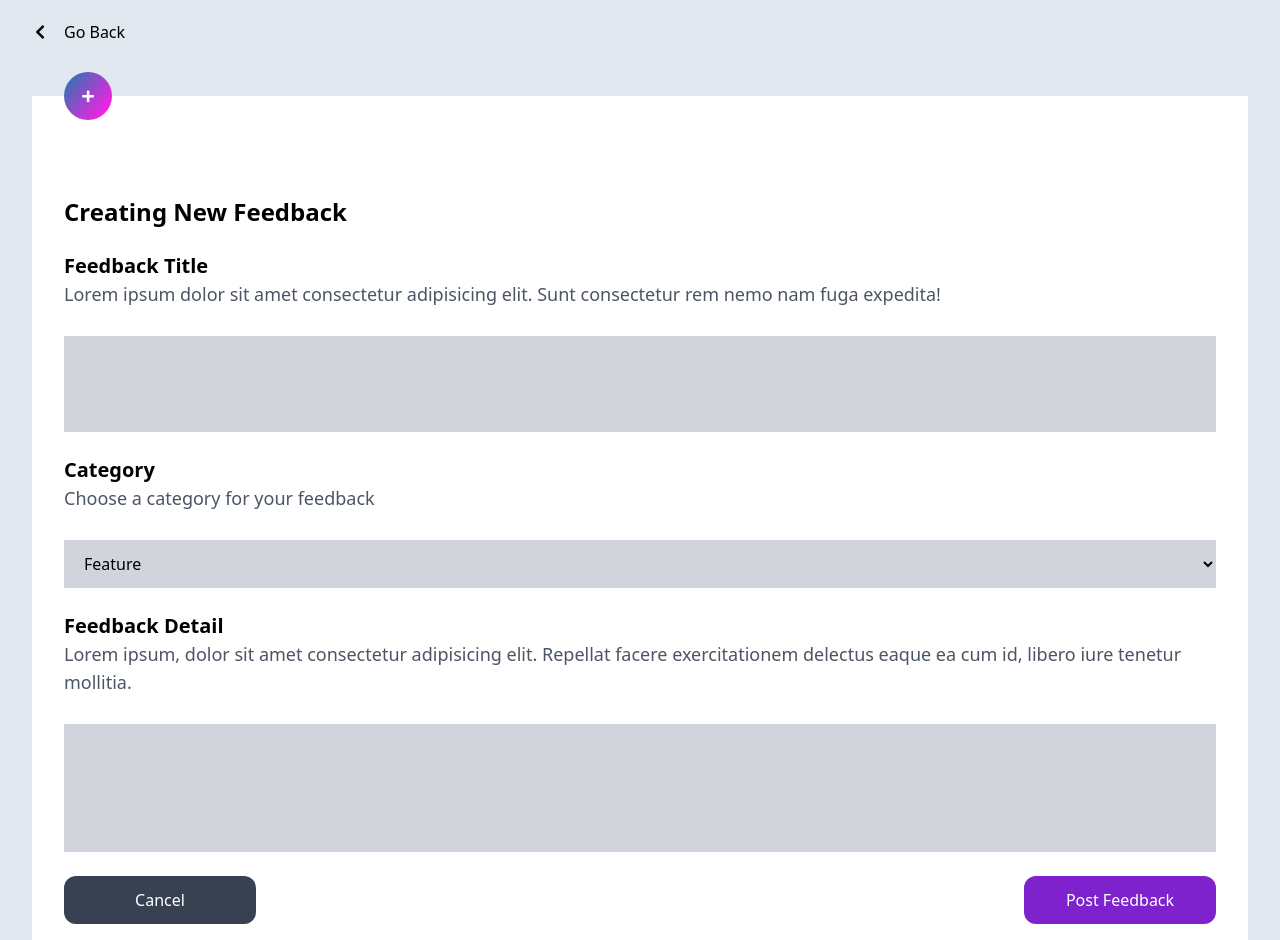
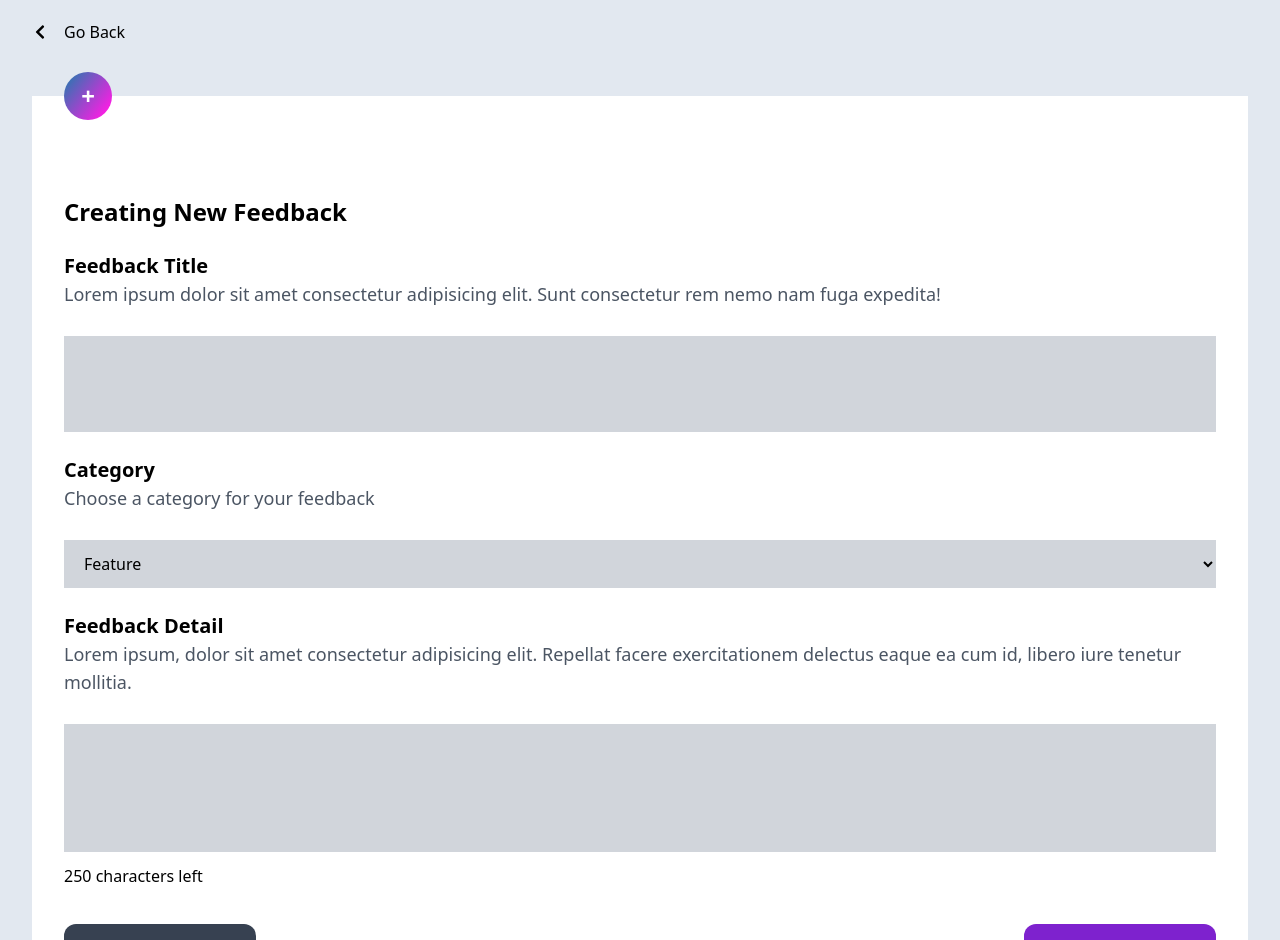
Before and after one commit to JulioFuentes2021/feedback-app, a React (Vite) app: page /add in a window 1280 px wide. Shown: the top 940 px of the page. Built offline with nearby package versions, Linux system fonts and the light colour scheme.

Commit message:
Feedback detail character validation is ready

```diff
--- a/src/components/AddAndUpdateFeedback/CreateNewFeedback.jsx
+++ b/src/components/AddAndUpdateFeedback/CreateNewFeedback.jsx
@@ -1,4 +1,4 @@
-import React from "react";
+import React, { useRef, useState } from "react";
 import UtilityButtons from "../Utilities/UtilityButtons";
 import Back from "@Utilities/Back";
 import AddFeedback from "@Axios/addFeedback";
@@ -20,6 +20,14 @@ const CreateNewFeedback = props => {
 		});
 		form.reset();
 	};
+
+	const feedbackDetail = useRef()
+
+	const [characters, setCharacters] = useState(0)
+
+	const handleChange = () => {
+		setCharacters(250 - feedbackDetail.current.value.length)
+	}
 
 	return (
 		<div className="flex flex-col justify-center items-center">
@@ -45,6 +53,7 @@ const CreateNewFeedback = props => {
 						consectetur rem nemo nam fuga expedita!
 					</small>
 					<textarea
+						required
 						name="title"
 						id=""
 						placeholder=""
@@ -76,11 +85,16 @@ const CreateNewFeedback = props => {
 						mollitia.
 					</small>
 					<textarea
+						required
+						ref={feedbackDetail}
+						onChange={handleChange}
 						name="description"
+						maxLength={250}
 						id=""
 						placeholder=""
 						className="bg-gray-300 h-32 outline-none p-4 text-black resize-none"
 					></textarea>
+					<span className="my-3">{characters < 1 ? 250 : characters} characters left</span>
 				</section>
 				<section className="flex flex-col items-center sm:flex-row justify-between gap-4">
 					<button
```
